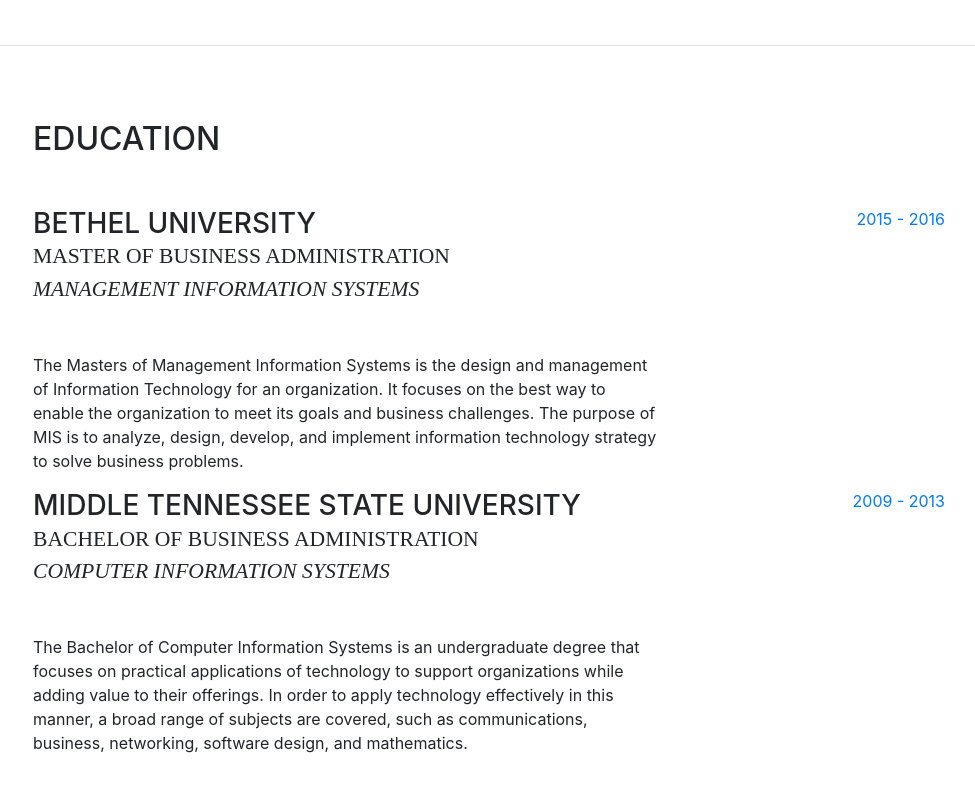
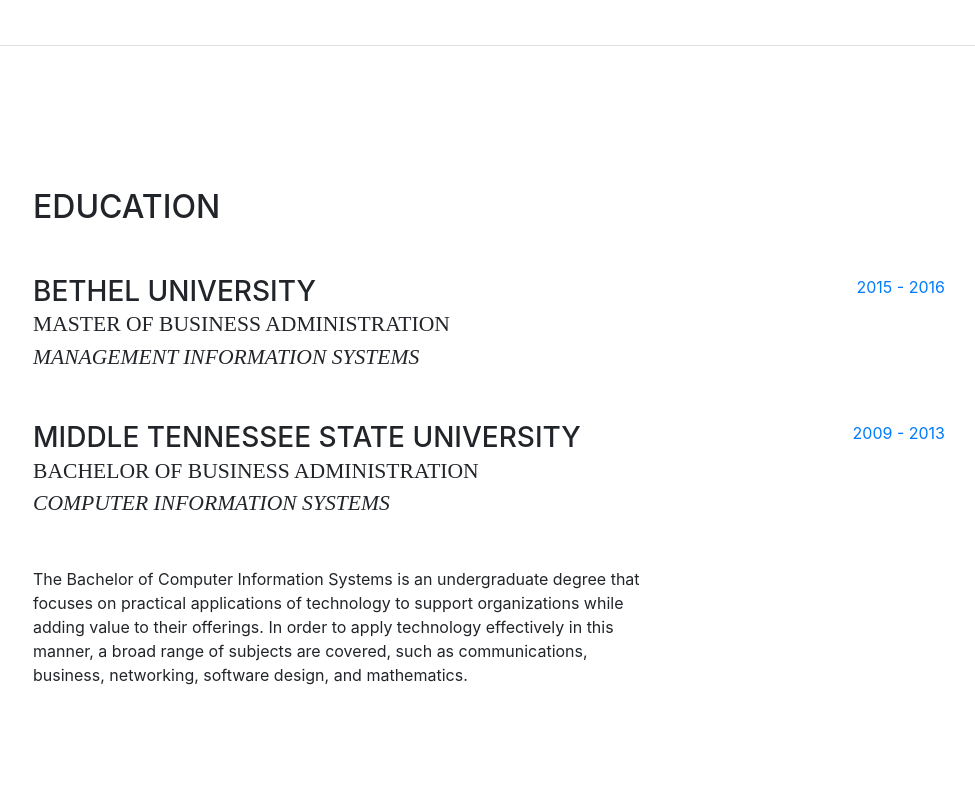
Before and after one commit to ibinec/Disable_portfolio, a website with bundled scripts: page index.html in a window 1280 px wide. Shown: the part 2197-2989 px from the top of the page, without its empty margins (287-1262 px from the left). Built offline with nearby package versions, Linux system fonts and the light colour scheme; a web font is replaced by a local one.

Commit message:
Update index.html

```diff
--- a/index.html
+++ b/index.html
@@ -195,8 +195,9 @@
               <!--<div class="subheading mb-3">Master of Business Administration</div><br>
 		    <div class="subheading mb-3"><em>Management Information Systems</em></div>-->
 		    <div class="subheading mb-3">Master of Business Administration <br><p class="mb-5"><em>Management Information Systems</em></p></div>
-              <p>The Masters of Management Information Systems is the design and management of Information Technology for an organization. It focuses on the best way to enable the organization to meet its goals and business challenges. The purpose of MIS is to analyze, design, develop, and implement information technology strategy to solve business problems.</p>
-            </div>
+              <!--<p>The Masters of Management Information Systems is the design and management of Information Technology for an organization. It focuses on the best way to enable the organization to meet its goals and business challenges. The purpose of MIS is to analyze, design, develop, and implement information technology strategy to solve business problems.</p>
+-->
+</div>
             <div class="resume-date text-md-right">
               <!--<span class="text-primary">November 2010 - August 2012</span>-->
 		    <span class="text-primary">2015 - 2016 </span>
```
